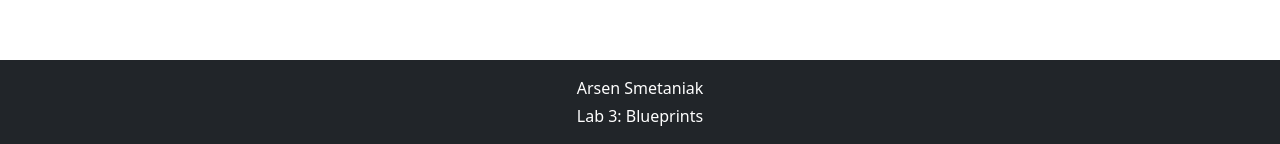
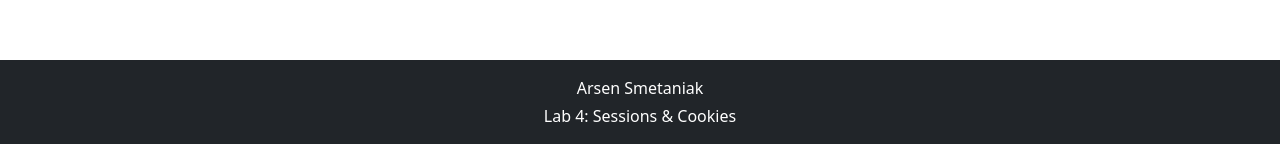
Before and after one commit to arsensmetaniak24-code/flask-app-lab, a Flask app: page /products/ in a window 1280 px wide. Shown: the part 656-800 px from the top of the page. Run offline with Flask 3, Linux system fonts and the light colour scheme.

Commit message:
updated docs and footer

```diff
--- a/app/templates/components/_footer.html
+++ b/app/templates/components/_footer.html
@@ -1,6 +1,6 @@
 <footer class="bg-dark text-white text-center py-3 mt-auto position-static">
     <div class="container-fluid">
         <p class="mb-1">Arsen Smetaniak</p>
-        <p class="mb-0">Lab 3: Blueprints</p>
+        <p class="mb-0">Lab 4: Sessions & Cookies</p>
     </div>
 </footer>
```
Also changed, not shown: .github/assets/lab4/screen-cookie-management.png (added), .github/assets/lab4/screen-login-page.png (added), .github/assets/lab4/screen-profile-page.png (added), .github/assets/lab4/screen-theme.png (added), README.md.
